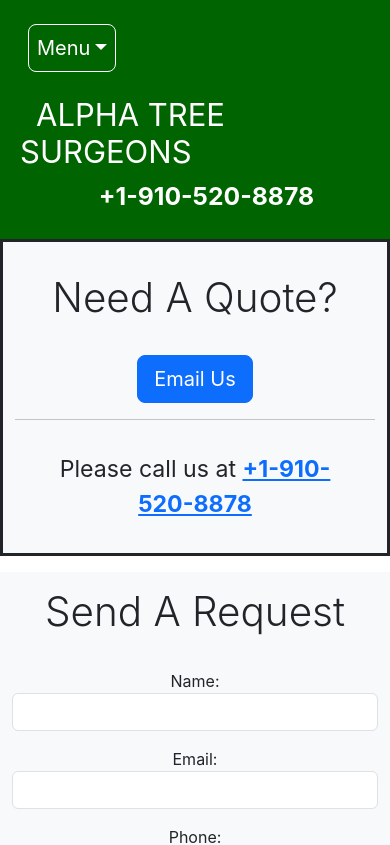
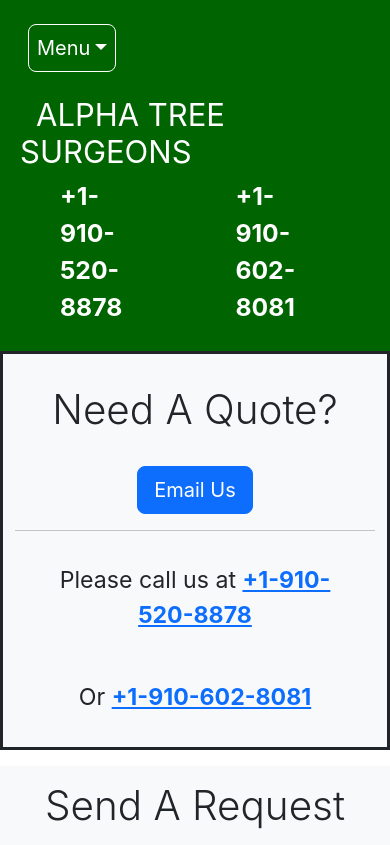
Before and after one commit to tyler-relyter/alphatree, a React (Create React App) app: page /contact in a window 390 px wide. Shown: the top 845 px of the page. Built offline with nearby package versions, Linux system fonts and the light colour scheme; the HTML template or start-up script is replaced by a standard one.

Commit message:
added a new phone number

```diff
--- a/src/components/Contact.js
+++ b/src/components/Contact.js
@@ -10,6 +10,7 @@ const Contact = () => {
                 <a href="mailto: hytyler23@gmail.com" className="btn btn-primary btn-lg">Email Us</a>
                 <hr/>
                 <p className="text-center p-3 m-3 fs-3">Please call us at <a href="tel:+19105208878"><strong>+1-910-520-8878</strong></a></p>
+                <p className="text-center p-3 m-3 fs-3">Or <a href="tel:+19106028081"><strong>+1-910-602-8081</strong></a></p>
             </div>
             <QuoteForm />
         </div>
--- a/src/components/Navbar.js
+++ b/src/components/Navbar.js
@@ -24,6 +24,7 @@ const Navbar = () => {
                         <h1 className="display-5 text-white text-uppercase m-2"><i className="fas fa-tree text-white m-2"></i><strong>Alpha Tree Surgeons</strong></h1>
                         <div className="d-flex justify-content-end">
                             <p className="fs-2 mx-5"><a id="phone-link" href="tel:+19105208878"><strong>+1-910-520-8878</strong></a></p>
+                            <p className="fs-2 mx-5"><a id="phone-link" href="tel:+19106028081"><strong>+1-910-602-8081</strong></a></p>
                             <a href="https://www.facebook.com/AlphaTreeSurgeons?mibextid=ZbWKwL"><i id="fb-link" className="fab fa-facebook-square fa-3x m-2"></i></a>
 
                         </div>
```
